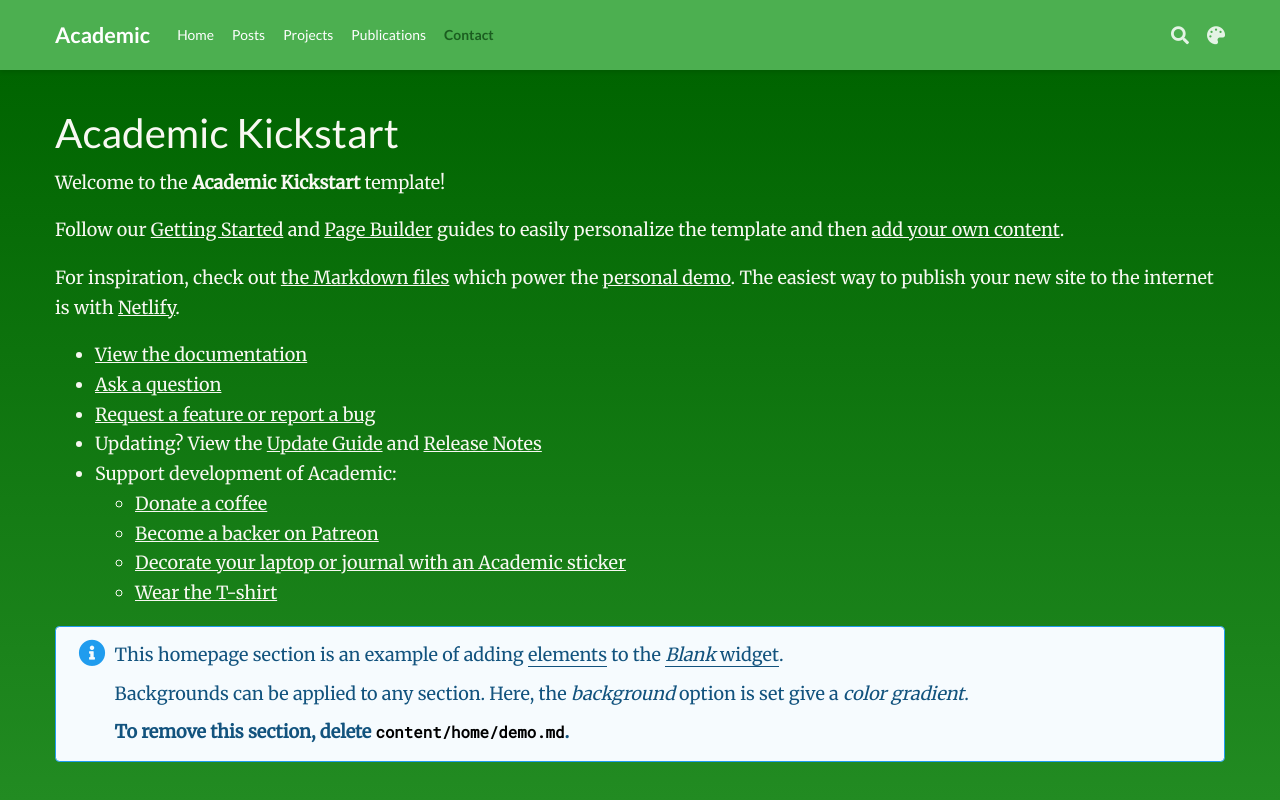
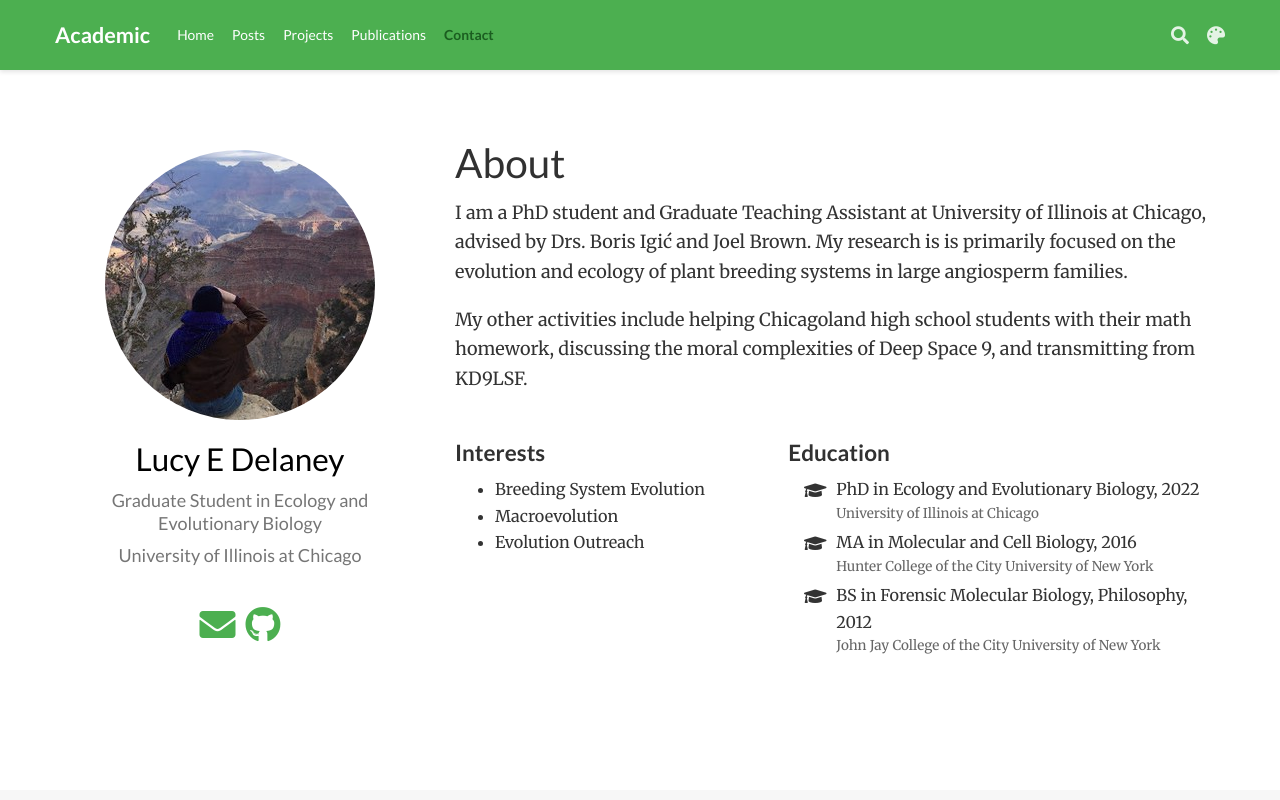
Before and after one commit to ledelaney/ledelaney.github.io, a plain HTML site: page index.html in a window 1280 px wide. Shown: the top 800 px of the page. Drawn offline with nearby package versions, Linux system fonts and the light colour scheme; some packages are replaced by stand-ins of ours; some icons are missing.

Commit message:
Build website

```diff
--- a/index.html
+++ b/index.html
@@ -21,14 +21,14 @@
 
 
 
-  <meta name="author" content="Nelson Bighetti">
-
-
-
-
-
-
-  <meta name="description" content="Professor of Artificial Intelligence">
+  <meta name="author" content="Lucy E Delaney">
+
+
+
+
+
+
+  <meta name="description" content="Graduate Student in Ecology and Evolutionary Biology">
 
 
   <link rel="alternate" hreflang="en-us" href="https://ledelaney.github.io/">
@@ -233,7 +233,7 @@
   <meta property="og:site_name" content="Academic">
   <meta property="og:url" content="https://ledelaney.github.io/">
   <meta property="og:title" content="Academic">
-  <meta property="og:description" content="Professor of Artificial Intelligence"><meta property="og:image" content="img/map[gravatar:%!s(bool=false) shape:circle]">
+  <meta property="og:description" content="Graduate Student in Ecology and Evolutionary Biology"><meta property="og:image" content="img/map[gravatar:%!s(bool=false) shape:circle]">
   <meta property="twitter:image" content="img/map[gravatar:%!s(bool=false) shape:circle]"><meta property="og:locale" content="en-us">
 
 
@@ -583,98 +583,6 @@
 
 
 
-
-
-
-
-
-  <section id="demo" class="home-section wg-blank dark  " style="background-image: linear-gradient(DarkGreen, ForestGreen);padding: 20px 0 20px 0;" >
-    <div class="container">
-
-
-
-<div class="row">
-
-    <div class="col-lg-12">
-      <h1>Academic Kickstart</h1>
-
-      <p>Welcome to the <strong>Academic Kickstart</strong> template!</p>
-<p>Follow our
-<a href="https://sourcethemes.com/academic/docs/get-started/" target="_blank" rel="noopener">Getting Started</a> and
-<a href="https://sourcethemes.com/academic/docs/widgets/" target="_blank" rel="noopener">Page Builder</a> guides to easily personalize the template and then
-<a href="https://sourcethemes.com/academic/docs/managing-content/" target="_blank" rel="noopener">add your own content</a>.</p>
-<p>For inspiration, check out
-<a href="https://sourcethemes.com/academic/docs/install/#demo-content" target="_blank" rel="noopener">the Markdown files</a> which power the
-<a href="https://academic-demo.netlify.com/" target="_blank" rel="noopener">personal demo</a>. The easiest way to publish your new site to the internet is with
-<a href="https://sourcethemes.com/academic/docs/deployment/" target="_blank" rel="noopener">Netlify</a>.</p>
-<ul>
-<li>
-<a href="https://sourcethemes.com/academic/docs/" target="_blank" rel="noopener">View the documentation</a></li>
-<li>
-<a href="http://discuss.gohugo.io/" target="_blank" rel="noopener">Ask a question</a></li>
-<li>
-<a href="https://github.com/gcushen/hugo-academic/issues" target="_blank" rel="noopener">Request a feature or report a bug</a></li>
-<li>Updating? View the
-<a href="https://sourcethemes.com/academic/docs/update/" target="_blank" rel="noopener">Update Guide</a> and
-<a href="https://sourcethemes.com/academic/updates/" target="_blank" rel="noopener">Release Notes</a></li>
-<li>Support development of Academic:
-<ul>
-<li>
-<a href="https://paypal.me/cushen" target="_blank" rel="noopener">Donate a coffee</a></li>
-<li>
-<a href="https://www.patreon.com/cushen" target="_blank" rel="noopener">Become a backer on Patreon</a></li>
-<li>
-<a href="https://www.redbubble.com/people/neutreno/works/34387919-academic" target="_blank" rel="noopener">Decorate your laptop or journal with an Academic sticker</a></li>
-<li>
-<a href="https://academic.threadless.com/" target="_blank" rel="noopener">Wear the T-shirt</a></li>
-</ul>
-</li>
-</ul>
-<div class="alert alert-note">
-  <div>
-    <p>This homepage section is an example of adding <a href="https://sourcethemes.com/academic/docs/writing-markdown-latex/">elements</a> to the <a href="https://sourcethemes.com/academic/docs/widgets/"><em>Blank</em> widget</a>.</p>
-<p>Backgrounds can be applied to any section. Here, the <em>background</em> option is set give a <em>color gradient</em>.</p>
-<p><strong>To remove this section, delete <code>content/home/demo.md</code>.</strong></p>
-  </div>
-</div>
-
-    </div>
-
-</div>
-
-    </div>
-  </section>
-
-
-
-
-
-
-
-
-
-
-
-
-
-
-
-
-
-
-
-
-
-
-
-
-
-
-
-
-
-
-
   <section id="about" class="home-section wg-about   "  >
     <div class="container">
 
@@ -699,17 +607,17 @@
 
 
 
-      <img class="avatar avatar-circle" src="/authors/admin/avatar_hu52a603635ecebd45650b162dadabb4e5_12861_270x270_fill_q90_lanczos_center.jpg" alt="Nelson Bighetti">
+      <img class="avatar avatar-circle" src="/authors/admin/avatar_hu5251d6d09273dde22f6f4670824dd7b5_31349_270x270_fill_q90_lanczos_center.jpg" alt="Lucy E Delaney">
 
 
       <div class="portrait-title">
-        <h2>Nelson Bighetti</h2>
-        <h3>Professor of Artificial Intelligence</h3>
+        <h2>Lucy E Delaney</h2>
+        <h3>Graduate Student in Ecology and Evolutionary Biology</h3>
 
 
         <h3>
 
-          <span>Stanford University</span>
+          <span>University of Illinois at Chicago</span>
 
         </h3>
 
@@ -756,7 +664,7 @@
   <div class="col-12 col-lg-8">
 
 
-    <h1>Biography</h1>
+    <h1>About</h1>
 
     <p>I am a PhD student and Graduate Teaching Assistant at University of Illinois at Chicago, advised by Drs. Boris Igić and Joel Brown. My research is is primarily focused on the evolution and ecology of plant breeding systems in large angiosperm families.</p>
 <p>My other activities include helping Chicagoland high school students with their math homework, discussing the moral complexities of Deep Space 9, and transmitting from KD9LSF.</p>
--- a/index.json
+++ b/index.json
@@ -1 +1 @@
-[{"authors":["admin"],"categories":null,"content":"I am a PhD student and Graduate Teaching Assistant at University of Illinois at Chicago, advised by Drs. Boris Igić and Joel Brown. My research is is primarily focused on the evolution and ecology of plant breeding systems in large angiosperm families.\nMy other activities include helping Chicagoland high school students with their math homework, discussing the moral complexities of Deep Space 9, and transmitting from KD9LSF.\n","date":-62135596800,"expirydate":-62135596800,"kind":"taxonomy","lang":"en","lastmod":-62135596800,"objectID":"2525497d367e79493fd32b198b28f040","permalink":"https://ledelaney.github.io/authors/admin/","publishdate":"0001-01-01T00:00:00Z","relpermalink":"/authors/admin/","section":"authors","summary":"I am a PhD student and Graduate Teaching Assistant at University of Illinois at Chicago, advised by Drs. Boris Igić and Joel Brown. My research is is primarily focused on the evolution and ecology of plant breeding systems in large angiosperm families.","tags":null,"title":"Nelson Bighetti","type":"authors"}]
+[{"authors":["admin"],"categories":null,"content":"I am a PhD student and Graduate Teaching Assistant at University of Illinois at Chicago, advised by Drs. Boris Igić and Joel Brown. My research is is primarily focused on the evolution and ecology of plant breeding systems in large angiosperm families.\nMy other activities include helping Chicagoland high school students with their math homework, discussing the moral complexities of Deep Space 9, and transmitting from KD9LSF.\n","date":-62135596800,"expirydate":-62135596800,"kind":"taxonomy","lang":"en","lastmod":-62135596800,"objectID":"2525497d367e79493fd32b198b28f040","permalink":"https://ledelaney.github.io/authors/admin/","publishdate":"0001-01-01T00:00:00Z","relpermalink":"/authors/admin/","section":"authors","summary":"I am a PhD student and Graduate Teaching Assistant at University of Illinois at Chicago, advised by Drs. Boris Igić and Joel Brown. My research is is primarily focused on the evolution and ecology of plant breeding systems in large angiosperm families.","tags":null,"title":"Lucy E Delaney","type":"authors"}]
```
Also changed, not shown: 404.html (+3 -3 lines), authors/admin/index.html (+9 -9 lines), authors/index.html (+4 -4 lines), categories/index.html (+3 -3 lines), post/index.html (+3 -3 lines), publication/index.html (+3 -3 lines), publication_types/index.html (+3 -3 lines), tags/index.html (+3 -3 lines), talk/index.html (+3 -3 lines), authors/admin/avatar_hu5251d6d09273dde22f6f4670824dd7b5_31349_270x270_fill_q90_lanczos_center.jpg (added).
